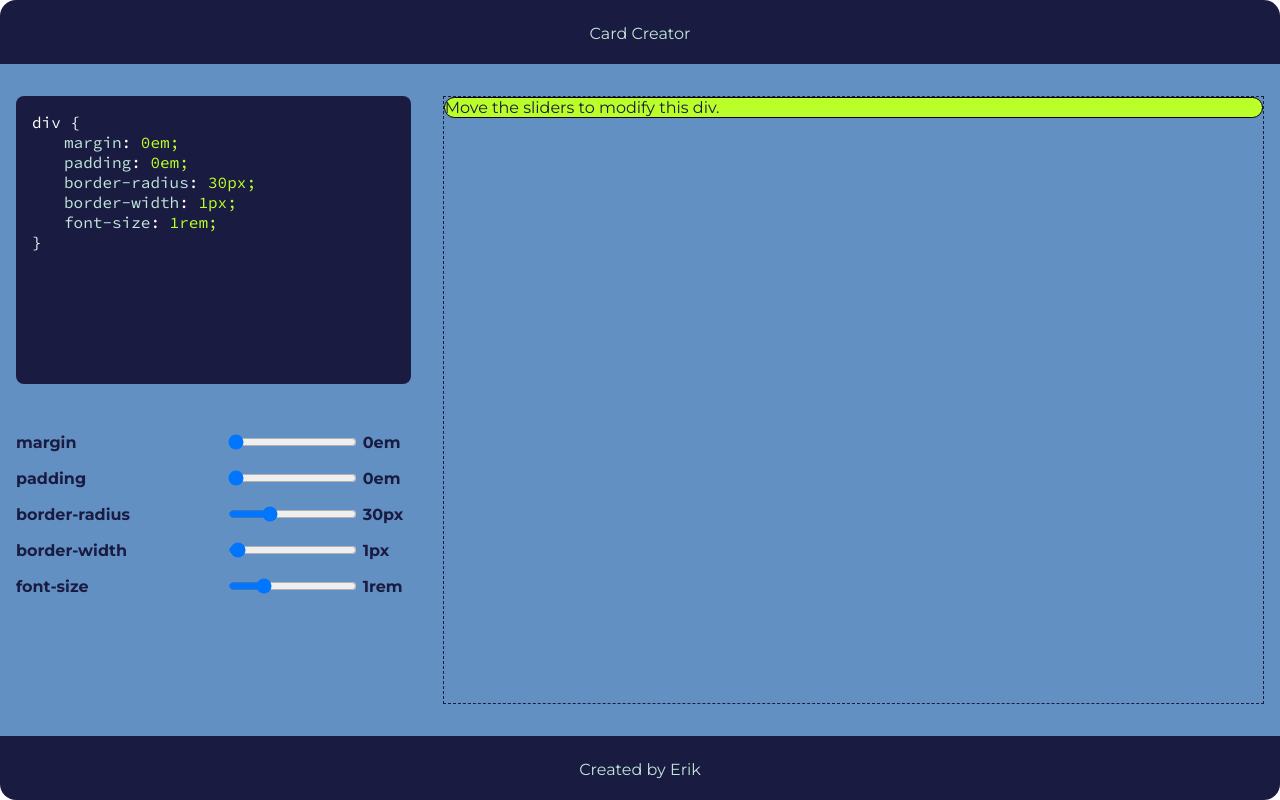
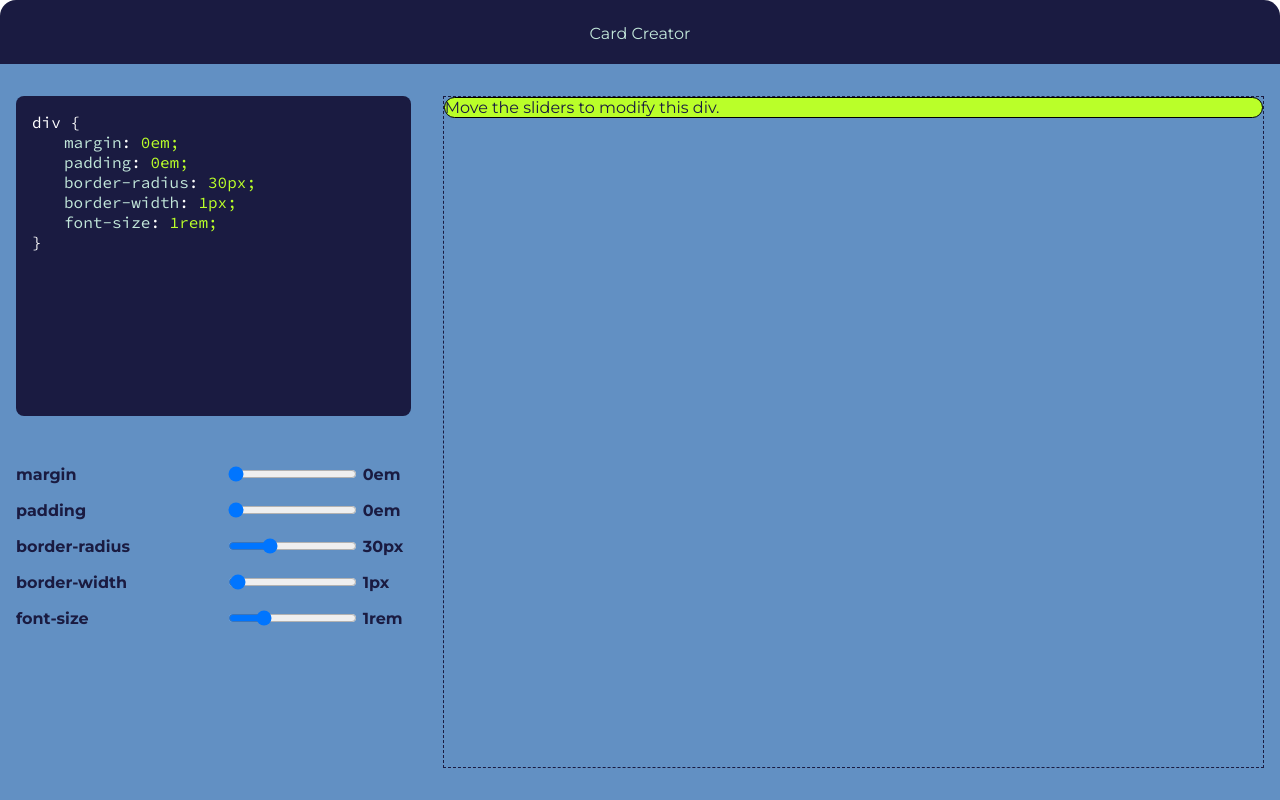
Before and after one commit to neutral-design/CardCreator, a React (Vite) app: page / in a window 1280 px wide. Built offline with nearby package versions, Linux system fonts and the light colour scheme.

Commit message:
removed footer

```diff
--- a/src/App.css
+++ b/src/App.css
@@ -127,7 +127,7 @@ footer {
     grid-template-rows: repeat(2, 1fr);
     position: absolute;
     top: 4em;
-    bottom: 4em;
+    bottom: 0;
     left: 0;
     right: 0;
   }
--- a/src/App.jsx
+++ b/src/App.jsx
@@ -144,10 +144,7 @@ function App() {
 
       </div>
 
-      <footer>
-        <p>Created by Erik</p>
 
-      </footer>
 
     </div>
   )
```
